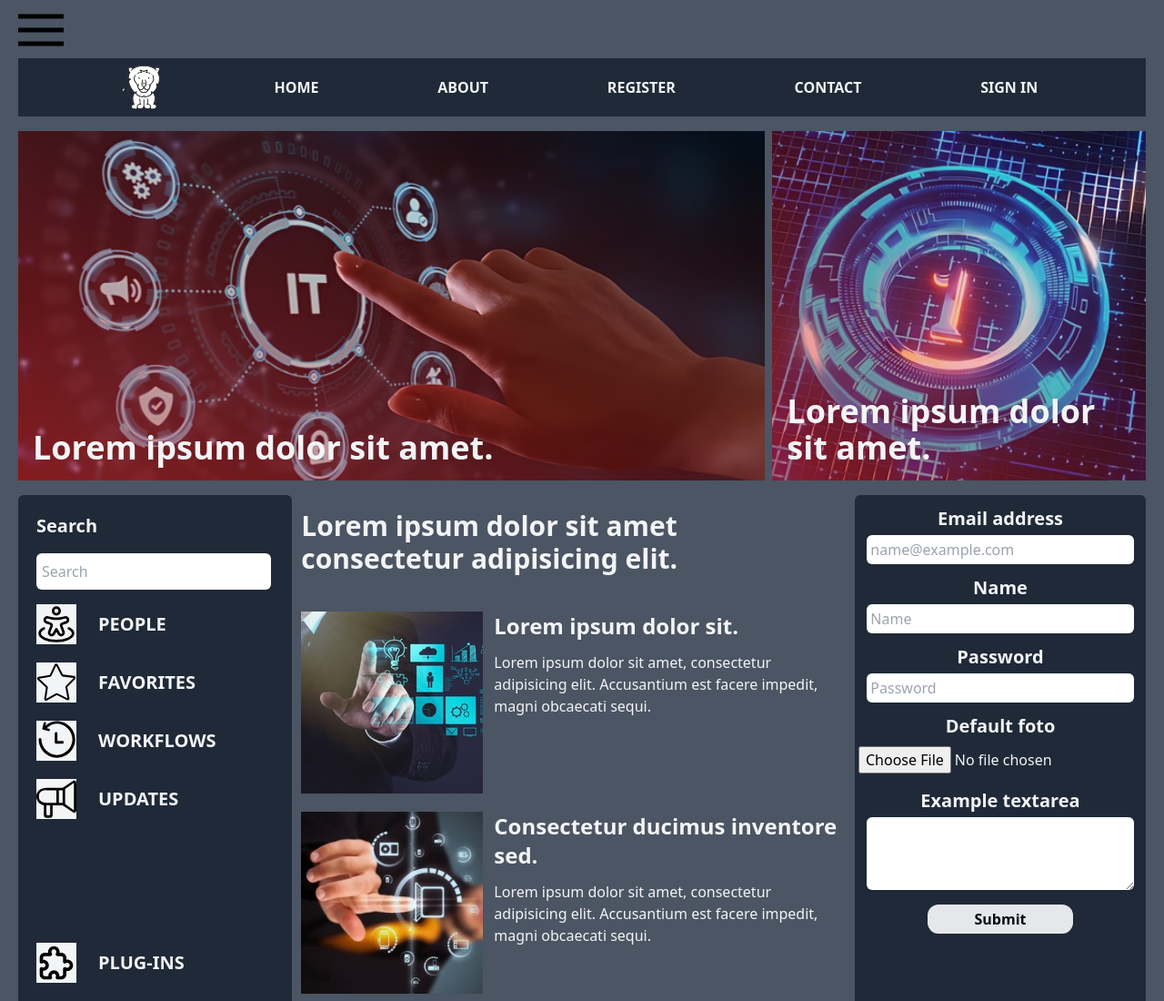
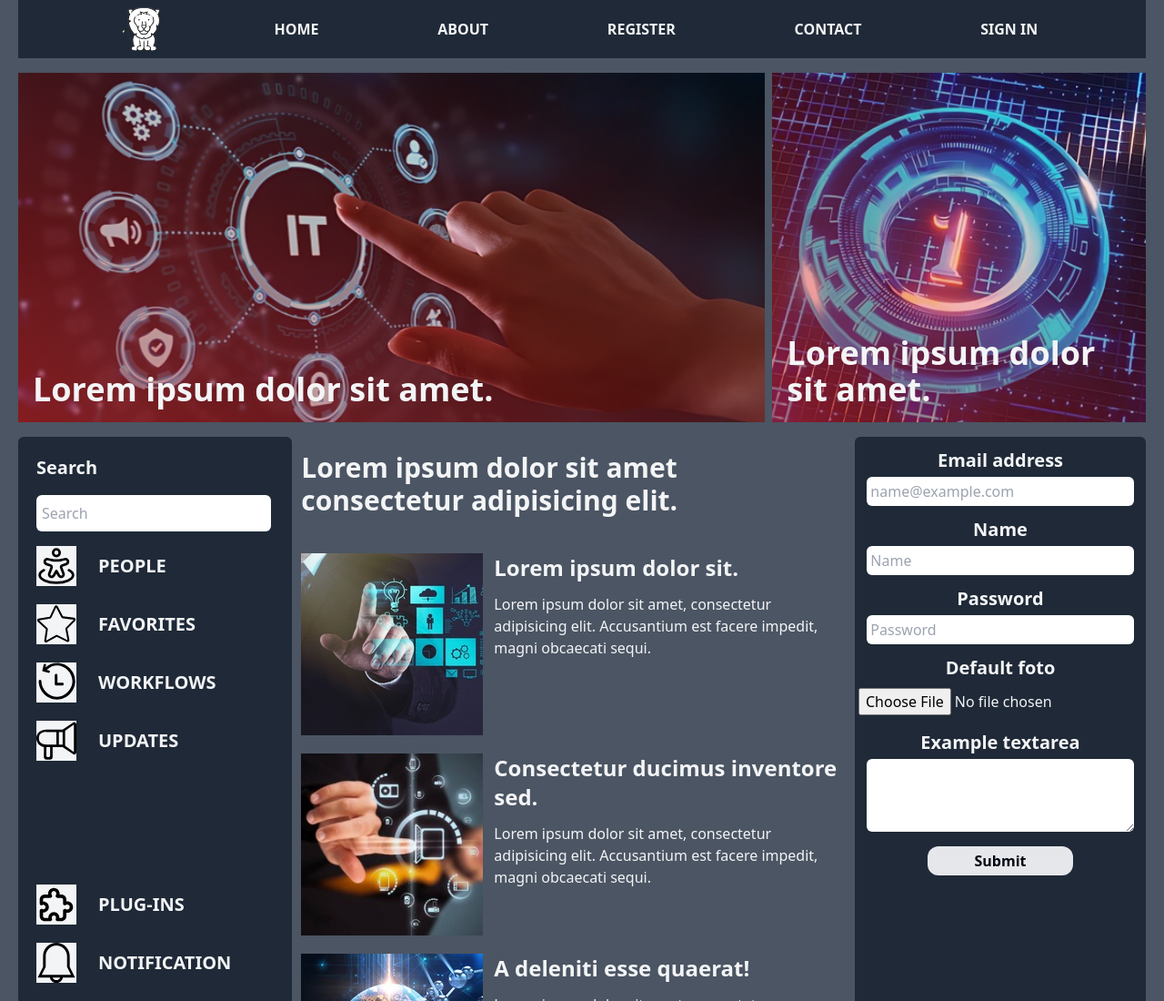
Before and after one commit to Alex-DeveloperFS/lesson_15-tailwindcss-, a website: page index.html in a window 1280 px wide. Shown: the top 1100 px of the page at 91% size. Drawn offline with nearby package versions, Linux system fonts and the light colour scheme.

Commit message:
finish commit upd-1

```diff
--- a/index.html
+++ b/index.html
@@ -13,11 +13,11 @@
   <div class="xl:container mx-auto px-5">
 
     <header>
-      <button class="btn-nav mt-2">
+      <button class="btn-nav mt-2 md:hidden">
         <img src="assets/image/icons8-hamburger-menu-50.png" alt="menu">
       </button>
 
-      <div class="px-2 bg-yellow-500 py-2 dark:bg-gray-800 min-h-16 nav-active transition duration-300">
+      <div class="px-2 bg-yellow-500 py-2 dark:bg-gray-800 min-h-16 nav-active">
         <nav >
           <ul class="flex flex-col sm:flex-row sm:justify-evenly gap-3 uppercase items-center">
             <li> <a class="" href="#"><img class="w-12 h-12" src="assets/image/lion-svgrepo-com.svg" alt="logo"></a></li>
```
Also changed, not shown: src/output.css (added).
